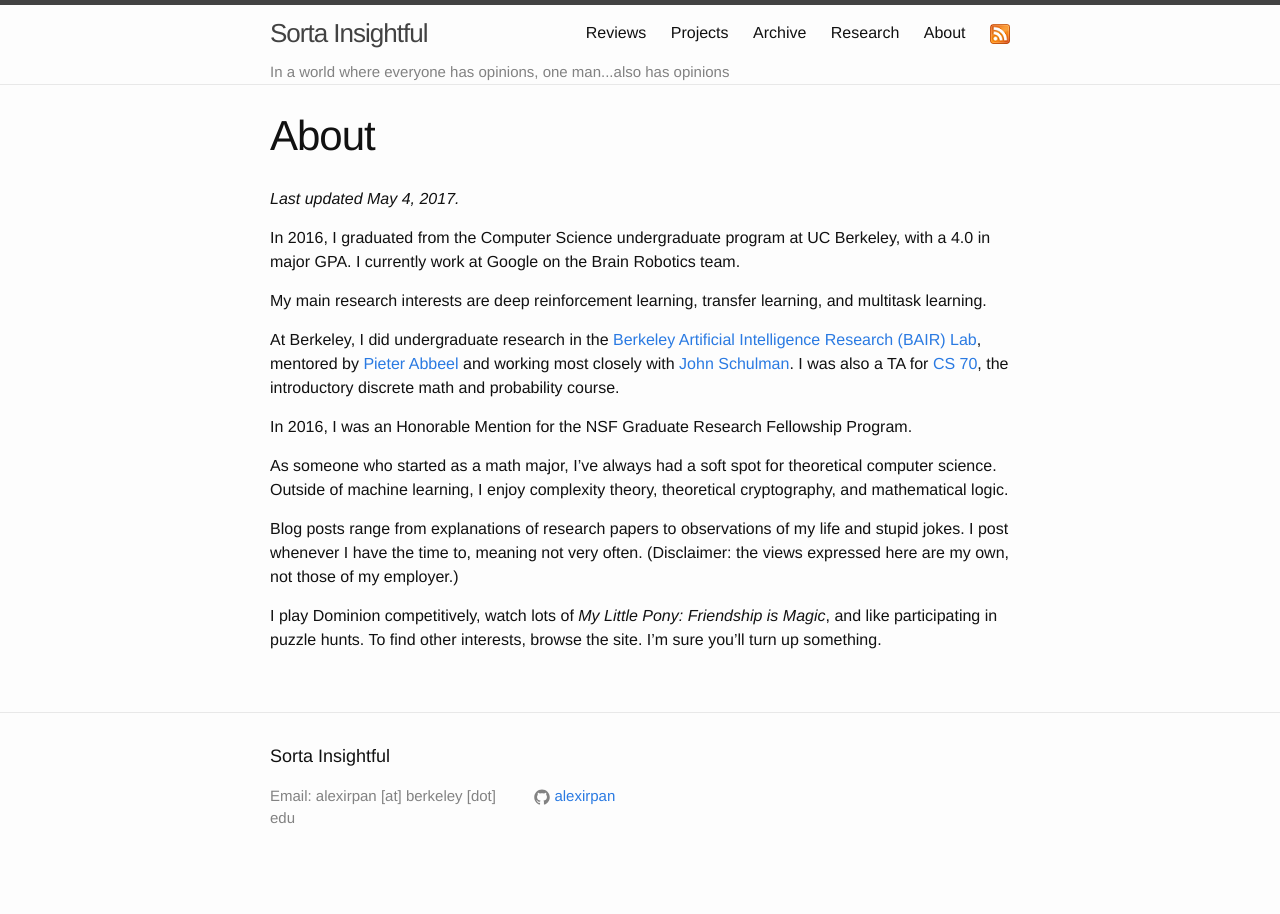
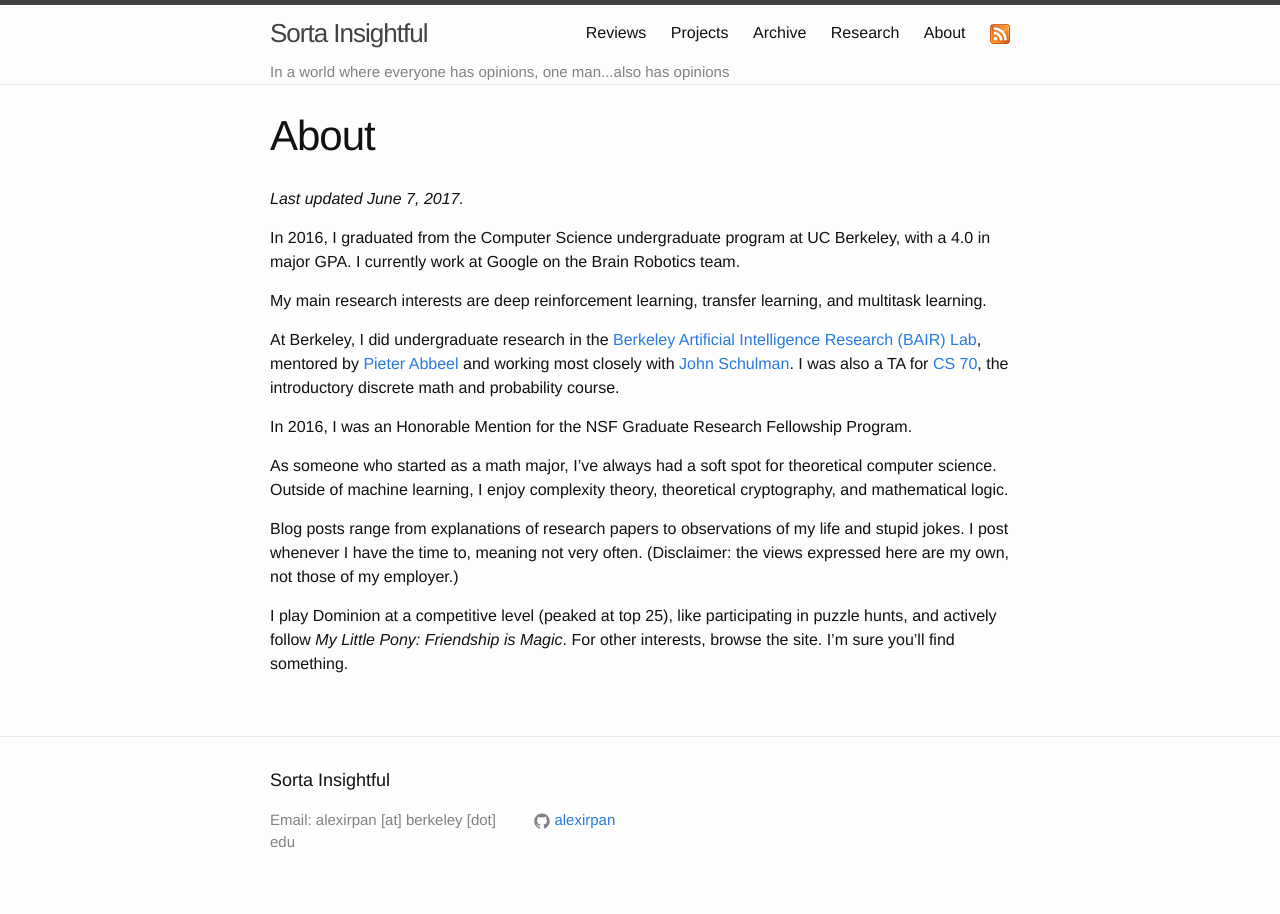
Before and after one commit to alexirpan/alexirpan.github.io, a Jekyll site: the page built from about.md, in a window 1280 px wide. Built offline with Jekyll 4.4.1, drawn with Linux system fonts in a browser that asks for light colours; nearby versions of some CDN libraries.

Commit message:
Updating abaout page, updating batch norm blog post

```diff
--- a/_posts/2017-04-26-perils-batch-norm.markdown
+++ b/_posts/2017-04-26-perils-batch-norm.markdown
@@ -234,7 +234,9 @@ Look, you'll need to do hyperparam tuning anyways.
 When tuned well, I'd expect the difference between various methods to be pretty low.
 
 (If you want to be extra brave, you could try [batch renormalization](https://arxiv.org/abs/1702.03275).
-Unfortunately it still has moving averages that are only used at test time.)
+Unfortunately it still has moving averages that are only used at test time.
+**EDIT (June 7, 2017): multiple people, including some of the paper authors,
+have told me this is incorrect. They're right, ignore this paragraph.**
 
 In my case, I can't afford to switch from batch norm. Previous
 state of the art used batch norm, so I know it works, and I've already paid
--- a/about.md
+++ b/about.md
@@ -4,7 +4,7 @@ title: About
 permalink: /about/
 ---
 
-*Last updated May 4, 2017.*
+*Last updated June 7, 2017.*
 
 In 2016, I graduated from the Computer Science undergraduate program at UC
 Berkeley, with a 4.0 in major GPA. I currently work at Google on the Brain
@@ -32,8 +32,6 @@ of my life and stupid jokes.
 I post whenever I have the time to, meaning not very often.
 (Disclaimer: the views expressed here are my own, not those of my employer.)
 
-I play Dominion competitively,
-watch lots of *My Little Pony: Friendship is Magic*, and like participating in
-puzzle hunts.
-To find other interests, browse the site.
-I'm sure you'll turn up something.
+I play Dominion at a competitive level (peaked at top 25),
+like participating in puzzle hunts, and actively follow *My Little Pony: Friendship is Magic*.
+For other interests, browse the site. I'm sure you'll find something.
```
